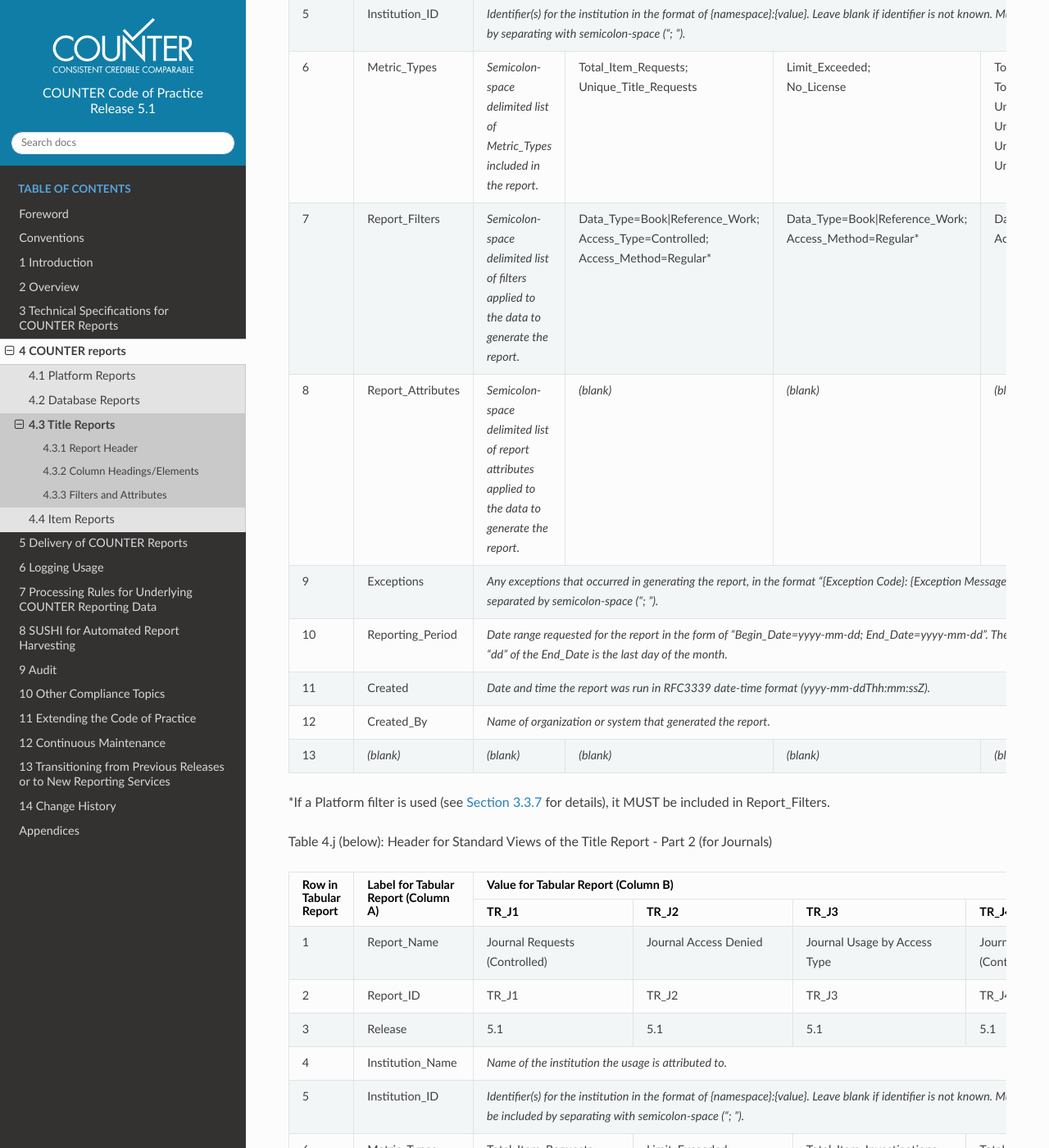
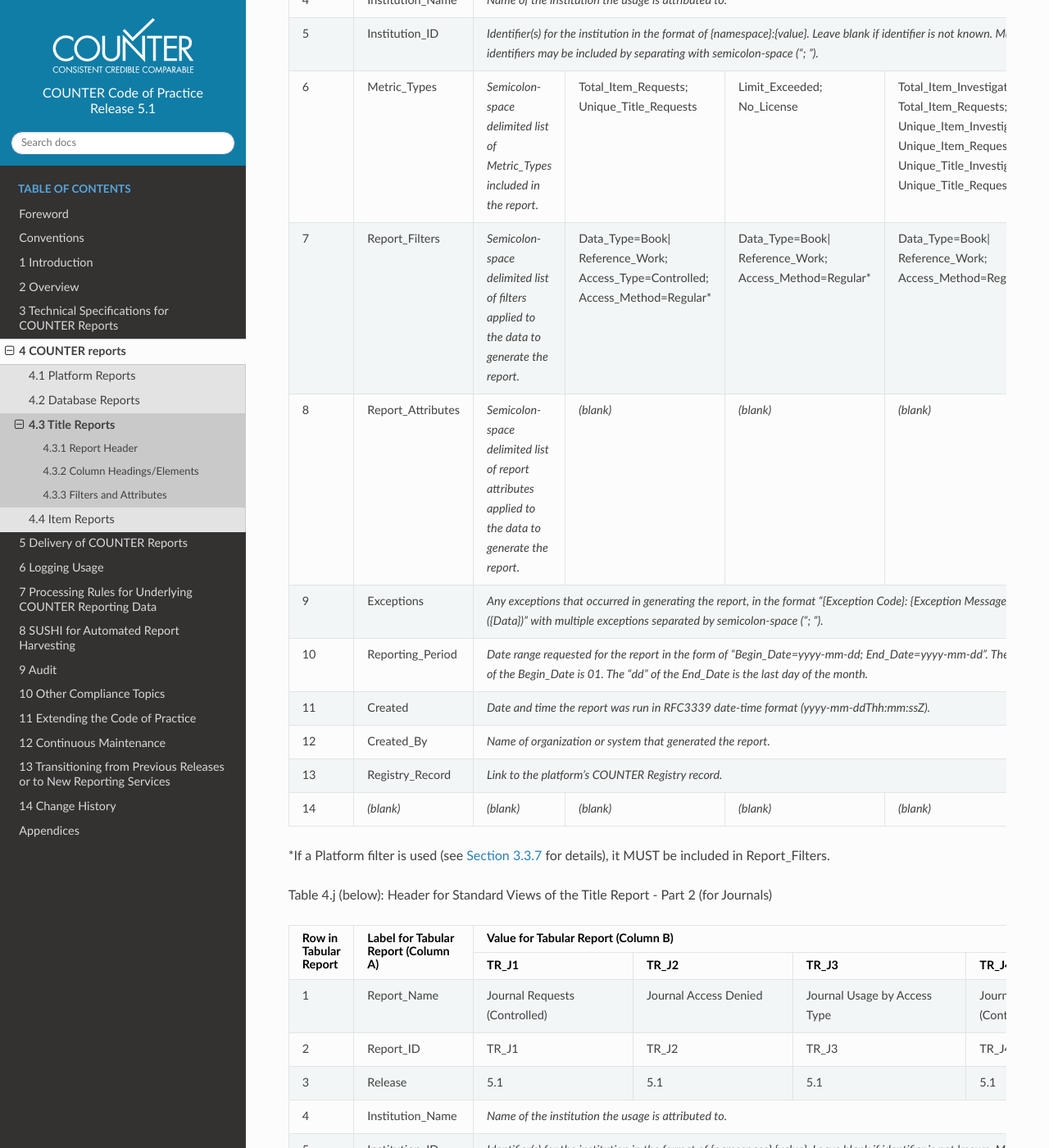
Before and after one commit to Project-Counter/cop5, a Sphinx documentation site: the page built from source/04-reports/03-title-reports.rst, in a window 1280 px wide and 1400 px high, scrolled down 2035 px. Shown: the whole window at 82% size. Built offline with Sphinx 7.4.7 and the Read the Docs theme 2.0.0, drawn with Linux system fonts in a browser that asks for light colours; some of the changed text lies outside the part shown.

Commit message:
Fix Registry_Record rows and table layouts

```diff
--- a/source/03-specifications/02-formats-for-counter-reports.rst
+++ b/source/03-specifications/02-formats-for-counter-reports.rst
@@ -50,7 +50,7 @@
 
 .. only:: latex
 
-   .. tabularcolumns:: |>{\raggedright\arraybackslash}\Y{0.19}|>{\parskip=\tparskip}\Y{0.48}|>{\raggedright\arraybackslash}\Y{0.33}|
+   .. tabularcolumns:: |>{\raggedright\arraybackslash}\Y{0.19}|>{\parskip=\tparskip}\Y{0.43}|>{\raggedright\arraybackslash}\Y{0.38}|
 
 .. list-table::
    :class: longtable
@@ -464,11 +464,11 @@
 
 .. only:: latex
 
-   .. tabularcolumns:: |>{\raggedright\arraybackslash}\Y{0.17}|>{\parskip=\tparskip}\Y{0.53}|>{\raggedright\arraybackslash}\Y{0.17}|>{\raggedright\arraybackslash}\Y{0.13}|
+   .. tabularcolumns:: |>{\raggedright\arraybackslash}\Y{0.17}|>{\parskip=\tparskip}\Y{0.50}|>{\raggedright\arraybackslash}\Y{0.17}|>{\raggedright\arraybackslash}\Y{0.16}|
 
 .. list-table::
    :class: longtable
-   :widths: 13 62 13 12
+   :widths: 13 61 13 13
    :header-rows: 1
 
    * - Element Name
--- a/source/04-reports/01-platform-reports.rst
+++ b/source/04-reports/01-platform-reports.rst
@@ -120,7 +120,7 @@
      - :cspan:`1` *Name of organization or system that generated the report.*
 
    * - 13
-     - Registry
+     - Registry_Record
      - :cspan:`1` *Link to the platform's COUNTER Registry record.*
 
    * - 14
--- a/source/04-reports/02-database-reports.rst
+++ b/source/04-reports/02-database-reports.rst
@@ -145,8 +145,8 @@
      - :cspan:`2` *Name of organization or system that generated the report.*
 
    * - 13
-     - Registry
-     - :cspan:`1` *Link to the platform's COUNTER Registry record.*
+     - Registry_Record
+     - :cspan:`2` *Link to the platform's COUNTER Registry record.*
 
    * - 14
      - *(blank)*
--- a/source/04-reports/03-title-reports.rst
+++ b/source/04-reports/03-title-reports.rst
@@ -156,12 +156,12 @@
    * - 7
      - Report_Filters
      - *Semicolon-space delimited list of filters applied to the data to generate the report.*
-     - Data_Type=Book|Reference_Work;\ |br|\ |lb|
+     - Data_Type=Book| Reference_Work;\ |br|\ |lb|
        Access_Type=Controlled;\ |br|\ |lb|
        Access_Method=Regular*
-     - Data_Type=Book|Reference_Work;\ |br|\ |lb|
+     - Data_Type=Book| Reference_Work;\ |br|\ |lb|
        Access_Method=Regular*
-     - Data_Type=Book|Reference_Work;\ |br|\ |lb|
+     - Data_Type=Book| Reference_Work;\ |br|\ |lb|
        Access_Method=Regular*
 
    * - 8
@@ -188,6 +188,10 @@
      - :cspan:`3` *Name of organization or system that generated the report.*
 
    * - 13
+     - Registry_Record
+     - :cspan:`3` *Link to the platform's COUNTER Registry record.*
+
+   * - 14
      - *(blank)*
      - *(blank)*
      - *(blank)*
@@ -298,8 +302,8 @@
      - :cspan:`3` *Name of organization or system that generated the report.*
 
    * - 13
-     - Registry
-     - :cspan:`1` *Link to the platform's COUNTER Registry record.*
+     - Registry_Record
+     - :cspan:`3` *Link to the platform's COUNTER Registry record.*
 
    * - 14
      - *(blank)*
```
Also changed, not shown: source/04-reports/04-item-reports.rst (+9 -5 lines).
